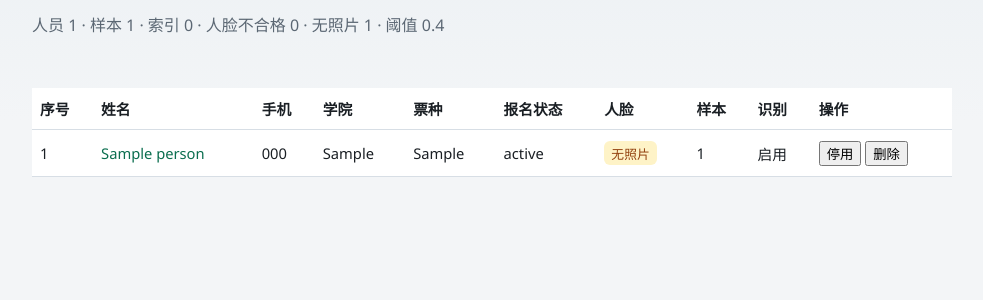
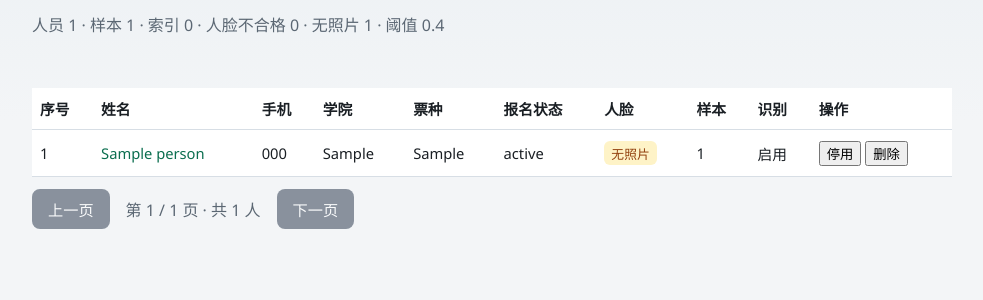
Before and after one commit to RobinFu2017/xmu-face, a FastAPI app: page /admin in a window 1280 px wide. Shown: the part 199-499 px from the top of the page, without its empty margins (148-1131 px from the left). Run offline with FastAPI, Linux system fonts and the light colour scheme; tables that the repository leaves empty hold one stand-in row (values such as "Sample post"); parts of the project's set-up code (start-up, migrations or seed data) failed here and were passed over.

Commit message:
feat: 增加翻页功能

```diff
--- a/face-web/static/admin.js
+++ b/face-web/static/admin.js
@@ -7,8 +7,28 @@ const FACE_BADGE = {
 };
 
 const AdminPeople = {
+  page: 1,
+  pageSize: 100,
+  total: 0,
+
   async init() {
-    document.getElementById("btnSearch").addEventListener("click", () => this.load());
+    document.getElementById("btnSearch").addEventListener("click", () => {
+      this.page = 1;
+      this.load();
+    });
+    document.getElementById("btnPrevPage").addEventListener("click", () => {
+      if (this.page > 1) {
+        this.page -= 1;
+        this.load();
+      }
+    });
+    document.getElementById("btnNextPage").addEventListener("click", () => {
+      const pages = Math.max(1, Math.ceil(this.total / this.pageSize));
+      if (this.page < pages) {
+        this.page += 1;
+        this.load();
+      }
+    });
     document.getElementById("importFile").addEventListener("change", (e) => this.importExcel(e));
     await this.load();
     const stats = await fetch("/api/stats").then((r) => r.json());
@@ -36,6 +56,7 @@ const AdminPeople = {
       msg.textContent =
         `导入完成：新建 ${data.created}，更新 ${data.updated}，录脸成功 ${data.face_ok}，录脸失败 ${data.face_failed}` +
         (data.skipped && data.skipped.length ? `，跳过 ${data.skipped.length}` : "");
+      this.page = 1;
       this.load();
     } catch (err) {
       msg.textContent = "导入失败: " + err.message;
@@ -50,14 +71,20 @@ const AdminPeople = {
     if (q) params.set("q", q);
     if (status) params.set("status", status);
     if (face_status) params.set("face_status", face_status);
+    params.set("page", String(this.page));
     const data = await fetch("/api/people?" + params.toString()).then((r) => r.json());
+    this.total = data.total || 0;
+    this.pageSize = data.page_size || 100;
+    this.page = data.page || this.page;
+    const pages = Math.max(1, Math.ceil(this.total / this.pageSize) || 1);
     const tbody = document.querySelector("#peopleTable tbody");
     tbody.innerHTML = "";
+    const base = (this.page - 1) * this.pageSize;
     data.items.forEach((p, idx) => {
       const tr = document.createElement("tr");
       const faceTitle = p.face_message ? ` title="${escapeAttr(p.face_message)}"` : "";
       tr.innerHTML = `
-        <td>${idx + 1}</td>
+        <td>${base + idx + 1}</td>
         <td><a href="/admin/people/${p.id}">${escapeHtml(p.name)}</a></td>
         <td>${escapeHtml(p.phone)}</td>
         <td>${escapeHtml(p.college || "")}</td>
@@ -76,6 +103,10 @@ const AdminPeople = {
         </td>`;
       tbody.appendChild(tr);
     });
+    document.getElementById("pageInfo").textContent =
+      `第 ${this.page} / ${pages} 页 · 共 ${this.total} 人`;
+    document.getElementById("btnPrevPage").disabled = this.page <= 1;
+    document.getElementById("btnNextPage").disabled = this.page >= pages;
     tbody.querySelectorAll("button").forEach((btn) => {
       btn.addEventListener("click", async () => {
         const id = btn.getAttribute("data-id");
--- a/face-web/static/app.css
+++ b/face-web/static/app.css
@@ -150,3 +150,8 @@ input, select {
   word-break: break-all;
 }
 .guide-note { margin: 1rem 0 1.25rem; line-height: 1.5; }
+.pager {
+  margin-top: 0.75rem;
+  justify-content: flex-start;
+}
+.pager #pageInfo { margin: 0 0.25rem; }
--- a/face-web/templates/admin_people.html
+++ b/face-web/templates/admin_people.html
@@ -48,6 +48,11 @@
       <tbody></tbody>
     </table>
   </div>
+  <div class="pager row gap" id="peoplePager">
+    <button class="btn secondary" id="btnPrevPage" type="button">上一页</button>
+    <span id="pageInfo" class="muted"></span>
+    <button class="btn secondary" id="btnNextPage" type="button">下一页</button>
+  </div>
 </section>
 <script src="/static/admin.js"></script>
 <script>AdminPeople.init();</script>
```
Also changed, not shown: face-web/app/routers/admin_api.py (+18 -6 lines).
